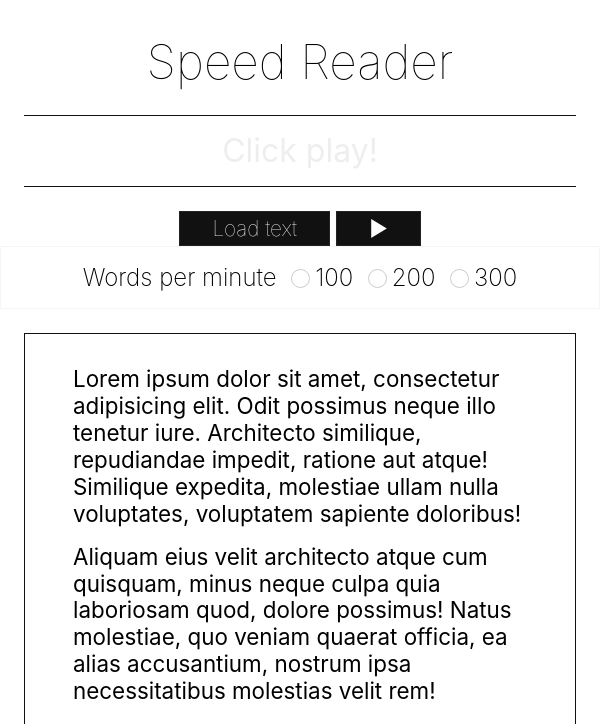
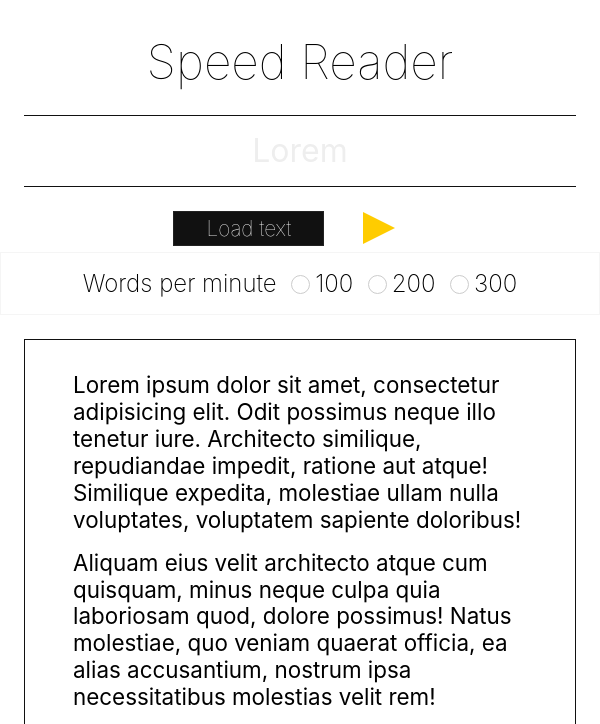
Before and after one commit to techmsi/speedreader, an Electron app: page index.html in a window 600 px wide. Both pictures are taken after a click on the button "Load text". Shown: the top 724 px of the page. Drawn offline with nearby package versions, Linux system fonts and the light colour scheme; no server answers.

Commit message:
Improved play/pause reader functionality

```diff
--- a/index.html
+++ b/index.html
@@ -6,6 +6,7 @@
 		<link rel="stylesheet" href="css/index.css">
 		<link rel="stylesheet" href="css/form.css">
 		<link rel="stylesheet" href="css/radio.css">
+		<link rel="stylesheet" href="css/buttons.play.css">
 	</head>
 	<body>
 		<div class="container">
@@ -18,8 +19,8 @@
 						<span id="reader" class="word paused">Click play!</span>
 					</div>
 					<nav>
-						<button class="openFile" onclick="controls.openFile();">Load text</button>
-						<button class="play" title="play/pause">&#9654;</button>
+						<button class="open">Load text</button>
+						<button class="play" title="play/pause"></button>
 					</nav>
 					<fieldset>
 						<label for="wpm">Words per minute</label>
@@ -38,7 +39,7 @@
 						</fieldset>
 				</section>
 
-				<article id="editor" class="textToRead" contenteditable="true">
+				<article id="editor" class="textToRead">
 					<div>Lorem ipsum dolor sit amet, consectetur adipisicing elit. Odit possimus neque illo tenetur iure. Architecto similique, repudiandae impedit, ratione aut atque! Similique expedita, molestiae ullam nulla voluptates, voluptatem sapiente doloribus!</div>
 					<div>Aliquam eius velit architecto atque cum quisquam, minus neque culpa quia laboriosam quod, dolore possimus! Natus molestiae, quo veniam quaerat officia, ea alias accusantium, nostrum ipsa necessitatibus molestias velit rem!</div>
 					<div>Eligendi enim non, nihil debitis praesentium ex eveniet culpa quae ipsam qui! Suscipit quam inventore est ullam eius sequi numquam doloribus similique a distinctio, velit iste molestiae provident sint facilis!</div>
@@ -55,14 +56,25 @@
 		</div>
 		<script>
 			var controls = require('./js/controls');
+			var openFileButton = document.querySelector('.open');
 			var playButton = document.querySelector('.play');
 			var wordEl = document.querySelector('.word');
 
+			window.addEventListener('DOMContentLoaded', function(){
+				controls.setWords();
+			}, false);
+
+			openFileButton.addEventListener('click', function(){
+				controls.openFile();
+				wordEl.classList.add('paused');
+				controls.readWords(true);
+			});
+
 			playButton.addEventListener('click', function(){
 				wordEl.classList.toggle('paused');
+				this.classList.toggle('active');
 				// Toggles icon based on class
 				var paused = wordEl.classList.contains('paused');
-				this.innerHTML = (paused) ? '||' : '&#9654;';
 				// Starts/Stops the reader
     		controls.readWords(paused);
 			});
--- a/js/controls.js
+++ b/js/controls.js
@@ -5,21 +5,35 @@ var dialog = remote.require('dialog');
 var fs = require('fs');
 var editor = document.getElementById('editor');
 var wordsPerMinute = 100;
+this.current = 0;
+this.words = '';
 
 module.exports.getWords = function (){
   var text = editor.innerText;
   return _.words(text);
 }
 
+module.exports.setWords = function (){
+  var text = this.getWords();
+  document.querySelector('.word').innerText = text[0];
+  this.words = text;
+}
+
 module.exports.readWords = function (isPaused){
-  var words = this.getWords(),
+
+  var self = this,
+      words = self.words,
+      current = self.current,
       $reader = $('#reader'),
       total = words.length,
-      lastWordRead = $reader.attr('data-index'),
-      current = (lastWordRead) ? lastWordRead : 0;
+      lastWordRead = $reader.attr('data-index');
 
+
+      if (current > 0) {
+        current = (lastWordRead) ? lastWordRead : 0;
+      }
     (function cycle() {
-        console.log('current - %s, %s', current, words[current]);
+        console.log('current - paused: %s, %s, %s', isPaused, current, words[current]);
 
         $reader
         .attr('data-index', current)
@@ -30,6 +44,7 @@ module.exports.readWords = function (isPaused){
 
         if (isPaused) {
           $reader.stop(true, true);
+          console.log('%o', words);
         }
         current = ++current % total;
 
@@ -37,6 +52,7 @@ module.exports.readWords = function (isPaused){
 }
 
 module.exports.openFile = function () {
+ var self = this;
 
  dialog.showOpenDialog({ filters: [
    { name: 'text', extensions: ['txt'] }
@@ -47,7 +63,10 @@ module.exports.openFile = function () {
   var fileName = fileNames[0];
 
   fs.readFile(fileName, 'utf-8', function (err, data) {
-    editor.innerText = data;
+    editor.innerHTML = data;
+    // Stop all animation then restart
+    self.current = 0;
+    self.setWords();
   });
  });
 }
```
